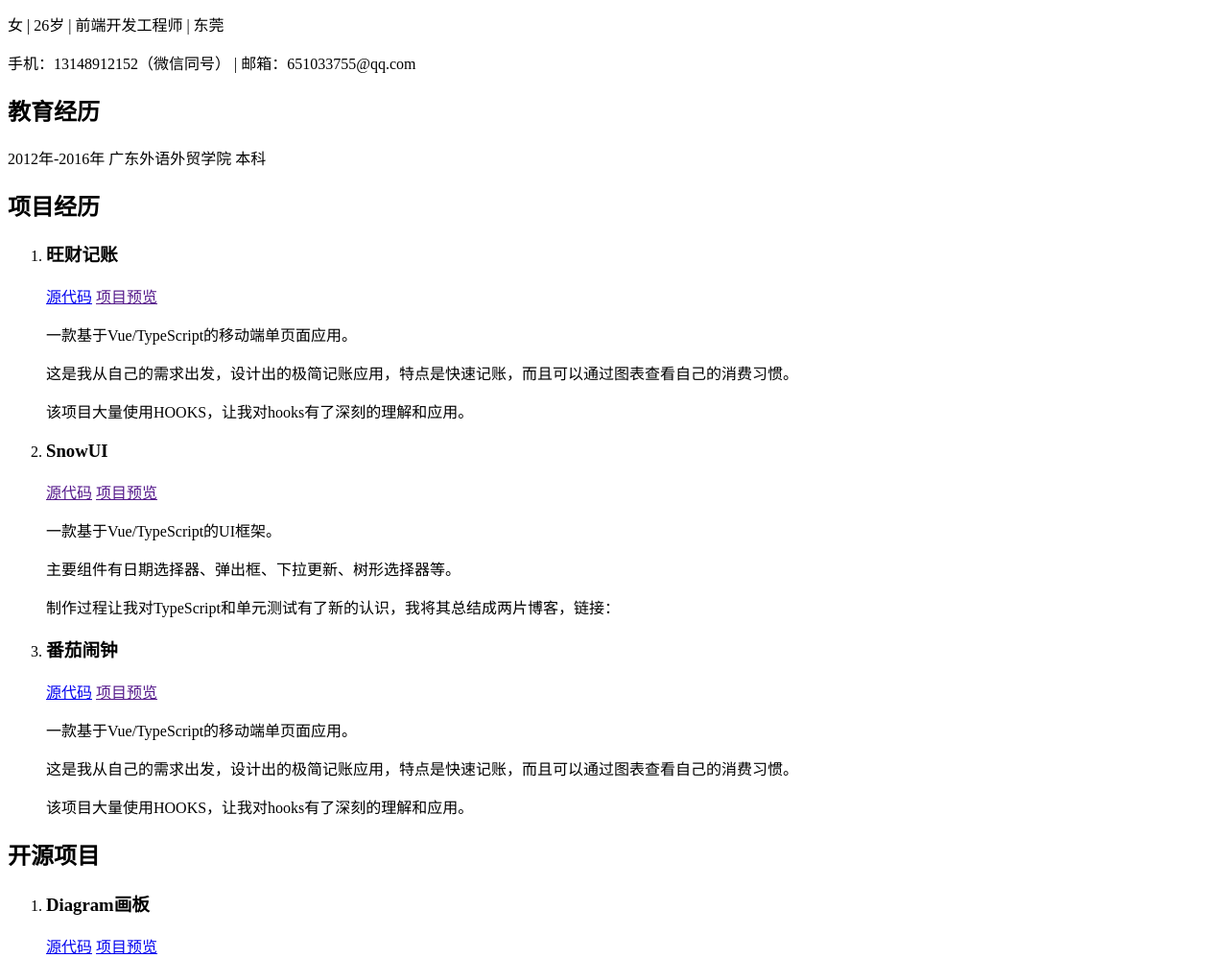
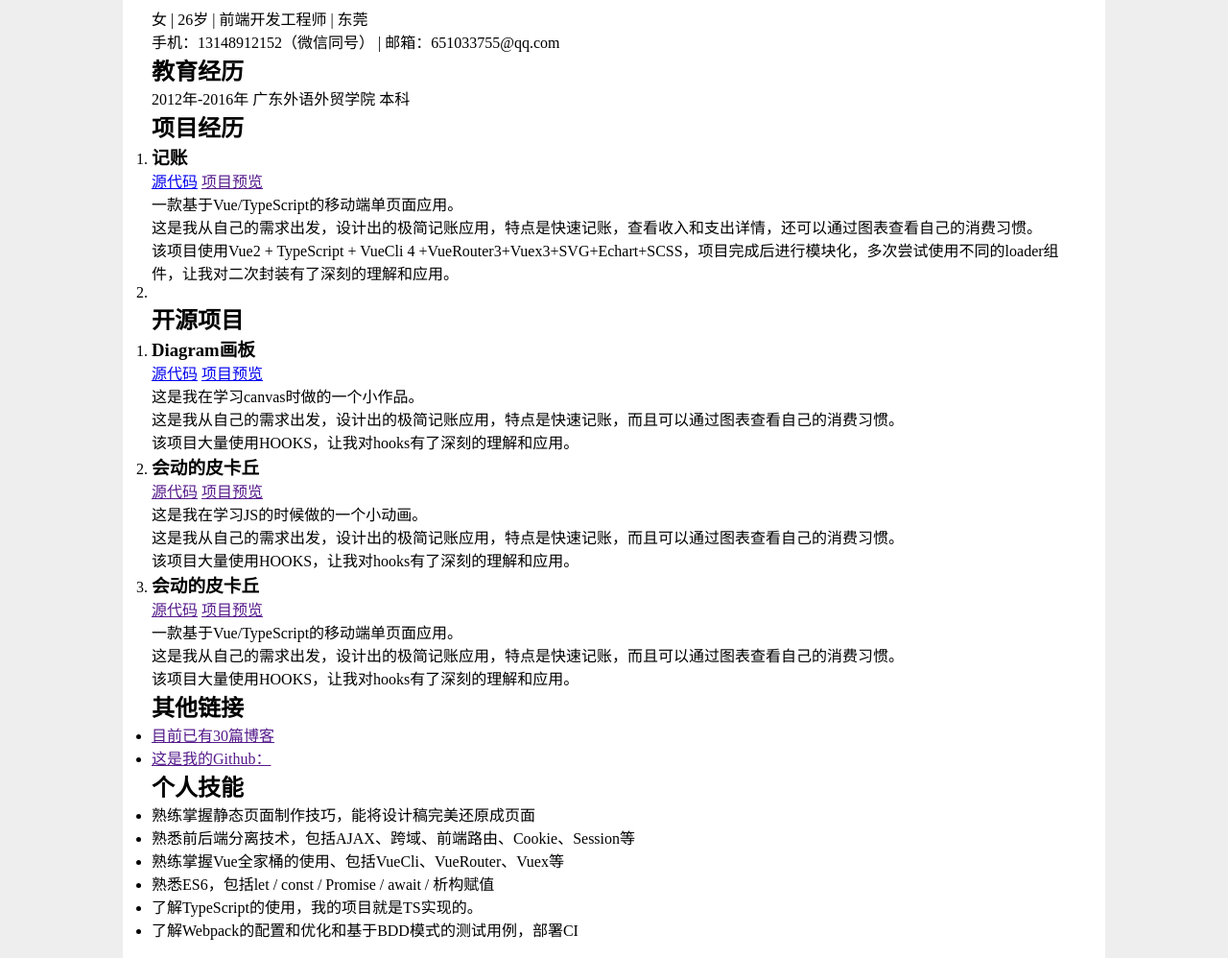
Before and after one commit to VHJFKDS/VHJFKDS.github.io, a plain HTML site: page resume/resume.html in a window 1280 px wide. Shown: the part 96-1094 px from the top of the page at 96% size. Drawn offline with Linux system fonts and the light colour scheme.

Commit message:
修改resume

```diff
--- a/resume/css/main.css
+++ b/resume/css/main.css
@@ -48,7 +48,9 @@ body {
 h1, h3 {
   padding: 10px 20px;
 }
-
+h3{
+  padding-bottom: 20px;
+}
 span {
   padding: 10px 150px;
   border-top: 0.7px solid #888;
--- a/resume/css/resume.css
+++ b/resume/css/resume.css
@@ -0,0 +1,13 @@
+*{margin: 0;padding: 0;box-sizing: border-box;}
+body{
+    background: #eee;
+    margin: 20px auto;
+    display: flex;
+    justify-content: center;
+    align-items: center;
+}
+.container{
+    width: 80%;
+    background: white;
+    padding: 30px;
+}
--- a/resume/resume.html
+++ b/resume/resume.html
@@ -4,10 +4,18 @@
     <meta charset="UTF-8">
     <meta name="viewport" content="width=device-width,user-scalable=no,initial-scale=1.0,maximum-scale=1.0, minimum-scale=1.0">
     <meta http-equiv="X-UA-Compatible" content="ie=edge">
-    <link rel="stylesheet" href="">
+    <link rel="stylesheet" href="./css/resume.css">
     <title>我的简历</title>
+    <style media="print">
+      body{
+        margin: 0;
+      }
+    </style>
 </head>
 <body>
+  <div class="container">
+
+
   <section>
 <h1>杨宝芝</h1>
 <img src="">
@@ -26,25 +34,25 @@
       <ol>
           <li>
               <header>
-                <h3>旺财记账</h3>
+                <h3>记账</h3>
                 <a href="https://github.com/VHJFKDS/AccountBook-Program">源代码</a>
                 <a href="">项目预览</a>
               </header>
-              <p>一款基于Vue/TypeScript的移动端单页面应用。</p>
-              <p>这是我从自己的需求出发，设计出的极简记账应用，特点是快速记账，而且可以通过图表查看自己的消费习惯。</p>
-              <p>该项目大量使用HOOKS，让我对hooks有了深刻的理解和应用。</p>
+              <p>一款基于<span>Vue/TypeScript</span>的移动端单页面应用。</p>
+              <p>这是我从自己的需求出发，设计出的极简记账应用，特点是快速记账，查看收入和支出详情，还可以通过图表查看自己的消费习惯。</p>
+              <p>该项目使用<span>Vue2 + TypeScript + VueCli 4 +VueRouter3+Vuex3+SVG+Echart+SCSS</span>，项目完成后进行模块化，多次尝试使用不同的loader组件，让我对二次封装有了深刻的理解和应用。</p>
           </li>
           <li>
-            <header>
+            <!-- <header>
               <h3>SnowUI</h3>
               <a href="">源代码</a>
               <a href="">项目预览</a>
             </header>
-            <p>一款基于Vue/TypeScript的UI框架。</p>
-            <p>主要组件有日期选择器、弹出框、下拉更新、树形选择器等。</p>
-            <p>制作过程让我对TypeScript和单元测试有了新的认识，我将其总结成两片博客，链接：</p>
-        </li>
-          <li>
+            <p>一款基于<span>Vue/BDD测试模式并部署到Travis Ci上持续集成</span>的一个自制简洁UI框架。</p>
+            <p>这是我在学习Vue的过程中做的一个UI框架，目前已经做了button、网格布局和手风琴等6个ui组件。该项目使用了<span>Vue、SCSS、SVG-iconfont、webpack、基于BDD的测试模式，部署Ci持续集成、单元测试采用chai、karma和sinon等框架，</span>后面会持续更新一些好用的ui。</p>
+            <p>这次项目让我对制作框架、测试用例和部署框架的应用有了比较深的印象。</p>
+        </li> -->
+          <!-- <li>
             <header>
               <h3>番茄闹钟</h3>
               <a href="https://github.com/VHJFKDS/clock_mini_program">源代码</a>
@@ -53,7 +61,7 @@
             <p>一款基于Vue/TypeScript的移动端单页面应用。</p>
             <p>这是我从自己的需求出发，设计出的极简记账应用，特点是快速记账，而且可以通过图表查看自己的消费习惯。</p>
             <p>该项目大量使用HOOKS，让我对hooks有了深刻的理解和应用。</p>
-        </li>
+        </li> -->
       </ol>
 </section>
 <section>
@@ -103,14 +111,15 @@
 <section>
       <h2>个人技能</h2>
       <ul>
-          <li>熟练掌握静态页面制作技巧，能将设计稿完美还原成页面</li>
-          <li>熟悉前后端分离技术，包括AJAX、跨域、前端路由、Cookie、Session等</li>
-          <li>熟练掌握Vue全家桶的使用、包括create-react-app、等</li>
+          <li>熟练掌握静态页面制作技巧，能将设计稿<span>完美还原</span>成页面</li>
+          <li>熟悉<span>前后端分离</span>技术，包括AJAX、跨域、前端路由、Cookie、Session等</li>
+          <li>熟练掌握<span>Vue全家桶</span>的使用、包括VueCli、VueRouter、Vuex等</li>
           <li>熟悉ES6，包括let / const / Promise / await / 析构赋值</li>
           <li>了解TypeScript的使用，我的项目就是TS实现的。</li>
-          <li>了解Webpack的配置和优化</li>
+          <li>了解Webpack的配置和优化和基于BDD模式的测试用例，部署CI</li>
       </ul>
 </section>
+</div>
 <script src="">
 </script>
 </body>
```
Also changed, not shown: resume/Home.html (+2 -2 lines).
